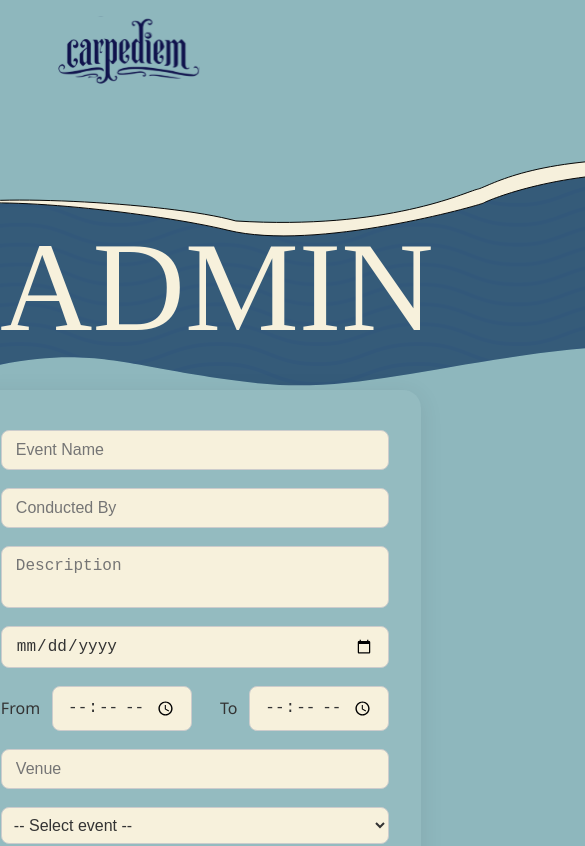
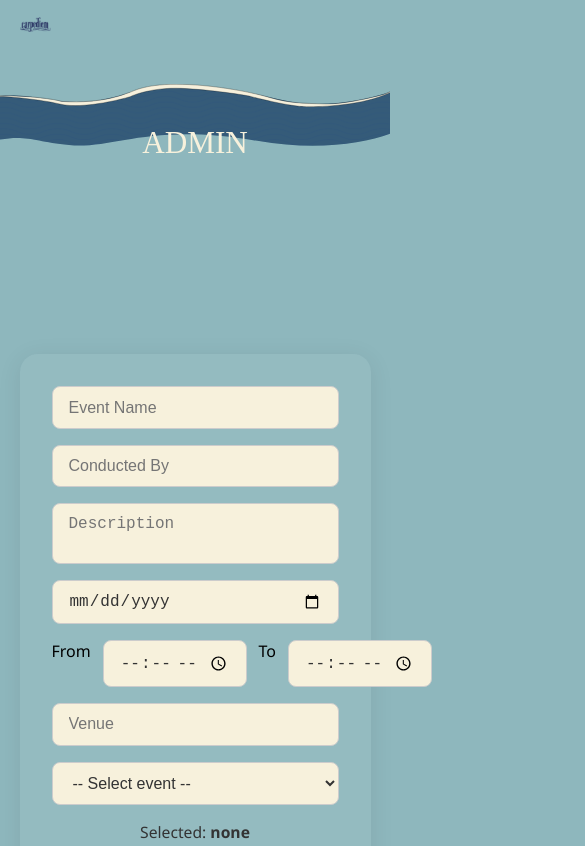
Before and after one commit to Vinodhini-Kotha/ace-carp-adm26, a React (Create React App) app: page / in a window 390 px wide. Shown: the top 846 px of the page, 585 px wide, since content can reach past the window. Built offline with nearby package versions, Linux system fonts and the light colour scheme.

Commit message:
made the css responsive

```diff
--- a/src/components/EventForm.css
+++ b/src/components/EventForm.css
@@ -1,40 +1,57 @@
-
-
-.mask-group {
-  position: absolute;
-  width: 142.34px;
-  height: 68px;
-  top: 16px;
-  left: 58.02px;
-  opacity: 1;
-  z-index: 2;
-}
-
-.events-heading {
-
-  font-family: 'FTY DELIRIUM NCV', serif;
-  font-weight: 400;
-  font-style: normal;
-  font-size: 128px;
-  line-height: 100%;
-  letter-spacing: 0;
-  text-align: center;
-  position: absolute;
-  width: 100%;
-  top: 223px;
-  z-index: 5;
-  color: #F7F1DC;
-}
-
 :root {
   --input-bg: #F7F1DC;
   --main-bg: #8EB7BD;
 }
 
+* {
+  box-sizing: border-box;
+  margin: 0;
+  padding: 0;
+}
+
 body {
   background: var(--main-bg);
-  margin: 0;
   font-family: 'Segoe UI', Arial, sans-serif;
+  min-height: 100vh;
+  overflow-x: hidden;
+}
+
+.mask-group {
+  position: absolute;
+  width: 8vw;
+  height: auto;
+  top: 2vh;
+  left: 5vw;
+  z-index: 2;
+  opacity: 1;
+}
+
+.events-heading {
+  font-family: 'FTY DELIRIUM NCV', serif;
+  font-weight: 400;
+  font-size: 8vw;
+  line-height: 1;
+  text-align: center;
+  position: absolute;
+  width: 100%;
+  top: 15vh;
+  z-index: 5;
+  color: #F7F1DC;
+}
+
+.vector270,
+.vector271 {
+  position: absolute;
+  width: 100vw;
+  height: auto;
+  top: 10vh;
+  left: 0;
+  opacity: 1;
+  z-index: 1;
+}
+
+.vector271 {
+  z-index: 3;
 }
 
 .event-form-container {
@@ -43,43 +60,20 @@ body {
   align-items: center;
   min-height: 100vh;
   background: var(--main-bg);
-  padding-top: 90px;
-}
-
-.vector270 {
-  position: absolute;
-  width: 1623.5px;
-  height: 228.4px;
-  top: 159px;
-  left: -87px;
-  opacity: 1;
-  z-index: 1;
-}
-
-.vector271 {
-  position: absolute;
-  width: 1557.94px;
-  height: 83px;
-  top: 158px;
-  left: -63.5px;
-  opacity: 1;
-  /* border-width: 1px; */
-  /* border-style: solid; */
-  /* border-color: #F7F1DC; */
-  z-index: 3;
+  padding-top: 42vh;
 }
 
 .event-form {
   display: flex;
   flex-direction: column;
-  gap: 18px;
-  background: rgba(255,255,255,0.05);
-  padding: 40px 32px 32px 32px;
-  border-radius: 18px;
-  box-shadow: 0 4px 24px rgba(0,0,0,0.08);
-  margin-top: 300px;
-  min-width: 350px;
+  gap: 1rem;
+  background: rgba(255, 255, 255, 0.05);
+  padding: 2rem;
+  border-radius: 1.125rem;
+  box-shadow: 0 0.25rem 1.5rem rgba(0, 0, 0, 0.08);
+  width: 90%;
   max-width: 420px;
+  height: fit-content;
   z-index: 10;
 }
 
@@ -91,8 +85,8 @@ body {
 .event-form select {
   background: var(--input-bg);
   border: 1px solid #ccc;
-  border-radius: 8px;
-  padding: 10px 14px;
+  border-radius: 0.5rem;
+  padding: 0.7rem 1rem;
   font-size: 1rem;
   color: #333;
   outline: none;
@@ -102,24 +96,22 @@ body {
 .event-form textarea {
   resize: none;
   overflow: hidden;
-  min-height: 40px;
-  max-height: 300px;
+  min-height: 3rem;
+  max-height: 20rem;
 }
 
-.event-form input[type="text"]:focus,
-.event-form input[type="date"]:focus,
-.event-form input[type="time"]:focus,
+.event-form input:focus,
 .event-form textarea:focus,
 .event-form select:focus {
-  border: 1.5px solid #8EB7BD;
+  border: 2px solid #8EB7BD;
 }
 
 .event-form button {
   background: #10124C;
   color: #fff;
   border: none;
-  border-radius: 8px;
-  padding: 12px 0;
+  border-radius: 0.5rem;
+  padding: 0.75rem 0;
   font-size: 1.1rem;
   font-weight: 600;
   cursor: pointer;
@@ -132,7 +124,6 @@ body {
 
 .event-form p {
   color: #333;
-  margin: 0;
+  text-align: center;
   font-size: 0.98rem;
-  text-align: center;
 }
--- a/src/components/EventForm.js
+++ b/src/components/EventForm.js
@@ -13,49 +13,32 @@ function EventForm() {
   const [start_time, setStartTime] = useState("");
   const [end_time, setEndTime] = useState("");
   const [venue, setVenue] = useState("");
-  // const [event_type, setEventType] = useState("");
   const [image, setImage] = useState(null);
+  const [selected, setSelected] = useState("");
   const [status, setStatus] = useState("");
 
   const options = ["Design", "Photography", "Dance"];
-  const [selected, setSelected] = useState("");
-
 
   const isValidTimeRange = (start, end) => {
     if (!start || !end) return true;
     const [sh, sm] = start.split(":").map(Number);
     const [eh, em] = end.split(":").map(Number);
-    const startMinutes = sh * 60 + sm;
-    const endMinutes = eh * 60 + em;
-    return endMinutes > startMinutes;
+    return eh * 60 + em > sh * 60 + sm;
   };
 
   const handleSubmit = async (e) => {
     e.preventDefault();
 
-
-    if (
-      !event_name ||
-      !event_conductedby ||
-      !description ||
-      !event_date ||
-      !start_time ||
-      !end_time ||
-      !venue ||
-      !selected ||
-      !image
-    ) {
-      setStatus("Please fill in all fields before submitting the form.");
+    if (!event_name || !event_conductedby || !description || !event_date || !start_time || !end_time || !venue || !selected || !image) {
+      setStatus("Please fill in all fields before submitting.");
       return;
     }
-
 
     const today = new Date().toISOString().split("T")[0];
     if (event_date < today) {
       setStatus("Event date cannot be in the past.");
       return;
     }
-
 
     if (!isValidTimeRange(start_time, end_time)) {
       setStatus("End time must be later than start time.");
@@ -72,7 +55,7 @@ function EventForm() {
         end_time,
         venue,
         image,
-        event_type: selected, // use dropdown value
+        event_type: selected,
       });
       setStatus("Event uploaded successfully! URL: " + publicUrl);
       alert("Event added!");
@@ -82,113 +65,47 @@ function EventForm() {
   };
 
   return (
-    <div style={{ position: "relative", minHeight: "100vh", width: "100%" }}>
+    <div style={{ position: "relative", width: "100%", height: "100%" }}>
       <div className="events-heading">ADMIN</div>
       <img src={vector270} alt="Vector 270" className="vector270" />
       <img src={vector271} alt="Vector 271" className="vector271" />
       <img src={maskGroup} alt="Mask Group" className="mask-group" />
-      <div
-        className="event-form-container"
-        style={{ justifyContent: "flex-end", minHeight: "100vh" }}
-      >
+
+      <div className="event-form-container">
         <form className="event-form" onSubmit={handleSubmit}>
-          <input
-            type="text"
-            placeholder="Event Name"
-            value={event_name}
-            onChange={(e) => setEventName(e.target.value)}
-          />
-          <input
-            type="text"
-            placeholder="Conducted By"
-            value={event_conductedby}
-            onChange={(e) => setConductedby(e.target.value)}
-          />
+          <input type="text" placeholder="Event Name" value={event_name} onChange={(e) => setEventName(e.target.value)} />
+          <input type="text" placeholder="Conducted By" value={event_conductedby} onChange={(e) => setConductedby(e.target.value)} />
           <textarea
             placeholder="Description"
             value={description}
-            onChange={(e) => {
-              setDescription(e.target.value);
-              const textarea = e.target;
-              textarea.style.height = "auto";
-              textarea.style.height = textarea.scrollHeight + "px";
-            }}
-            style={{ resize: "none", overflow: "hidden" }}
+            onChange={(e) => setDescription(e.target.value)}
             rows={2}
           />
-          <input
-            type="date"
-            value={event_date}
-            min={new Date().toISOString().split("T")[0]} // prevents selecting past dates in picker
-            onChange={(e) => setDate(e.target.value)}
-          />
-          <div style={{ display: "flex", gap: "12px", alignItems: "center" }}>
-            <label
-              htmlFor="start_time"
-              style={{ fontWeight: 500, color: "#333" }}
-            >
-              From
-            </label>
-            <input
-              id="start_time"
-              type="time"
-              value={start_time}
-              onChange={(e) => setStartTime(e.target.value)}
-              style={{ flex: 1 }}
-            />
-            <label
-              htmlFor="end_time"
-              style={{ fontWeight: 500, color: "#333", marginLeft: "16px" }}
-            >
-              To
-            </label>
-            <input
-              id="end_time"
-              type="time"
-              value={end_time}
-              onChange={(e) => setEndTime(e.target.value)}
-              style={{ flex: 1 }}
-            />
+          <input type="date" value={event_date} min={new Date().toISOString().split("T")[0]} onChange={(e) => setDate(e.target.value)} />
+
+          <div style={{ display: "flex", gap: "12px" }}>
+            <label htmlFor="start_time">From</label>
+            <input id="start_time" type="time" value={start_time} onChange={(e) => setStartTime(e.target.value)} />
+            <label htmlFor="end_time">To</label>
+            <input id="end_time" type="time" value={end_time} onChange={(e) => setEndTime(e.target.value)} />
           </div>
-          <input
-            type="text"
-            placeholder="Venue"
-            value={venue}
-            onChange={(e) => setVenue(e.target.value)}
-          />
-          <select
-            id="event-select"
-            value={selected}
-            onChange={(e) => setSelected(e.target.value)}
-            style={{ width: "100%", padding: "8px" }}
-          >
-            <option value="" disabled>
-              -- Select event --
-            </option>
-            {options.map((opt) => (
-              <option key={opt} value={opt}>
-                {opt}
-              </option>
-            ))}
+
+          <input type="text" placeholder="Venue" value={venue} onChange={(e) => setVenue(e.target.value)} />
+          <select value={selected} onChange={(e) => setSelected(e.target.value)}>
+            <option value="" disabled>-- Select event --</option>
+            {options.map((opt) => <option key={opt} value={opt}>{opt}</option>)}
           </select>
-          <p style={{ marginTop: 8 }}>
-            Selected: <strong>{selected || "none"}</strong>
-          </p>
-          <input
-            type="file"
-            accept="image/*"
-            onChange={(e) => setImage(e.target.files[0])}
-          />
+          <p>Selected: <strong>{selected || "none"}</strong></p>
+
+          <input type="file" accept="image/*" onChange={(e) => setImage(e.target.files[0])} />
           <button type="submit">Submit Event</button>
           <p>{status}</p>
-          <p>Contact: <br></br>
-            Mohan Raj - 80727 89766
-            <br></br>
+          <p>
+            Contact: <br />
+            Mohan Raj - 80727 89766 <br />
             Mohamed Rizvi - 96296 15136
-
           </p>
         </form>
-
       </div>
     </div>
   );
```
